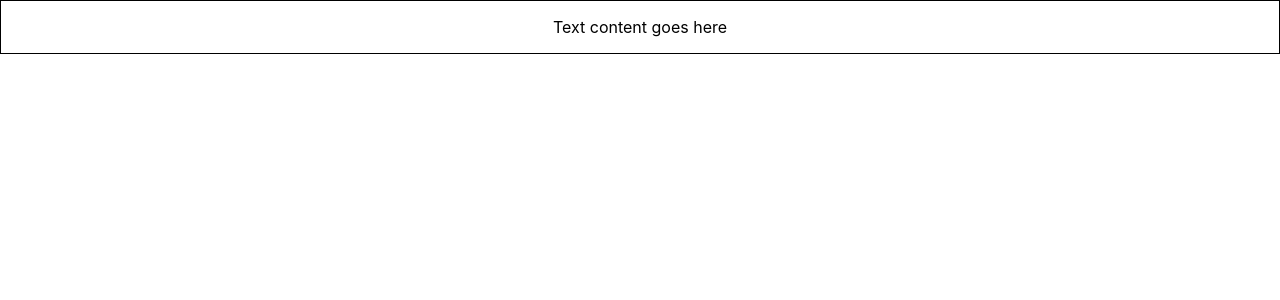
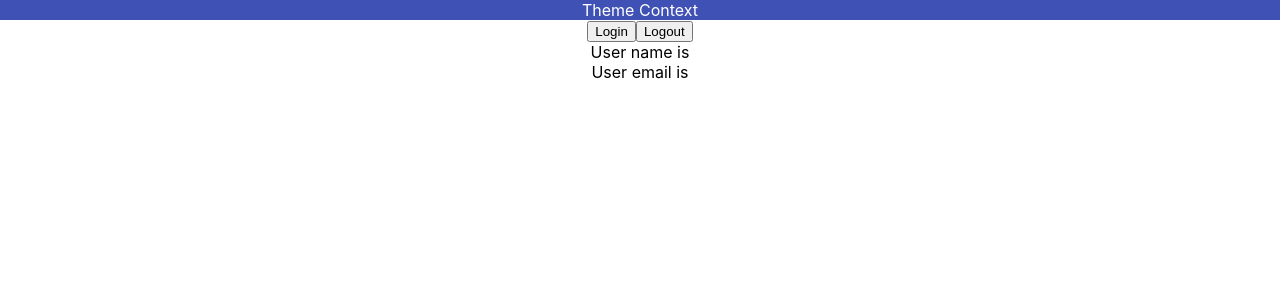
Before and after one commit to Bruce-shuai/react_typescript_review, a React (Create React App) app: page / in a window 1280 px wide. Shown: the top 300 px of the page. Built offline with nearby package versions, Linux system fonts and the light colour scheme.

Commit message:
对于useContext的类型定义

```diff
--- a/src/App.tsx
+++ b/src/App.tsx
@@ -1,11 +1,17 @@
 import './App.css';
-import { Container } from './components/Container';
+import { Box } from './components/context/Box';
+import { User } from './components/context/User';
+import { UserContextProvider } from './components/context/UserContext';
+import { ThemeContextProvider } from './components/context/ThemeContext';
 function App() {
   return (
     <div className="App">
-      {/* 此时，如果你乱输入style的样式，会报错... */}
-      {/* 这种方法在检验你的样式是否有误的优势是非常大的 */}
-      <Container styles={{border: '1px solid black', padding: '1rem'}}/>
+      <UserContextProvider>
+      <ThemeContextProvider>
+        <Box />
+        <User />
+      </ThemeContextProvider>
+      </UserContextProvider>
     </div>
   );
 }
--- /dev/null
+++ b/src/components/context/Box.tsx
@@ -0,0 +1,13 @@
+import { useContext } from 'react';
+import { ThemeContext } from './ThemeContext';
+
+
+export const Box = () => {
+  const theme = useContext(ThemeContext)
+  return <div style={
+    {
+      backgroundColor:theme.primary.main,
+      color: theme.primary.text
+    }
+  }>Theme Context</div>
+}
--- /dev/null
+++ b/src/components/context/ThemeContext.tsx
@@ -0,0 +1,13 @@
+import { createContext } from 'react';
+import { theme } from './theme'
+
+type ThemeContextProviderProps = {
+  children: React.ReactNode
+}
+
+export const ThemeContext = createContext(theme);
+
+export const ThemeContextProvider = ({children}:ThemeContextProviderProps) => {
+  // 这里的value值的类型和createContext的参数类型是一致的
+  return <ThemeContext.Provider value={theme}>{children}</ThemeContext.Provider>
+}
--- /dev/null
+++ b/src/components/context/User.tsx
@@ -0,0 +1,28 @@
+import { useContext } from 'react'
+import { UserContext } from './UserContext'
+
+export const User = () => {
+
+  const userContext = useContext(UserContext);
+  const handleLogin = () => {
+    if (userContext) {
+      userContext.setUser({
+        name: 'bruce',
+        email: 'bruce@gmail.com'
+      })
+    }
+  }
+  const handleLogout = () => {
+    if (userContext) {
+      userContext.setUser(null)
+    }
+  }
+  return (
+    <div>
+      <button onClick={handleLogin}>Login</button>
+      <button onClick={handleLogout}>Logout</button>
+      <div>User name is {userContext?.user?.name}</div>
+      <div>User email is {userContext?.user?.email}</div>
+    </div>
+  )
+}
--- /dev/null
+++ b/src/components/context/UserContext.tsx
@@ -0,0 +1,24 @@
+import { useState, createContext } from 'react'
+
+export type AuthUser = {
+  name: string;
+  email: string;
+}
+
+type UserContextType = {
+  user: AuthUser | null;
+  setUser: React.Dispatch<React.SetStateAction<AuthUser | null>>;
+}
+
+type UserContextProviderProps = {
+  children:React.ReactNode
+}
+export const UserContext = createContext<UserContextType | null>(null);
+
+export const UserContextProvider = ({children}: UserContextProviderProps) => {
+  const [user, setUser] = useState<AuthUser | null>(null);
+  return <UserContext.Provider value={{user, setUser}}>
+    {children}
+  </UserContext.Provider>
+
+}
--- /dev/null
+++ b/src/components/context/theme.ts
@@ -0,0 +1,10 @@
+export const theme = {
+  primary: {
+    main: '#3f51b5',
+    text: '#fff',
+  },
+  secondary: {
+    main: '#f500057',
+    text: '#fff',
+  }
+}
```
